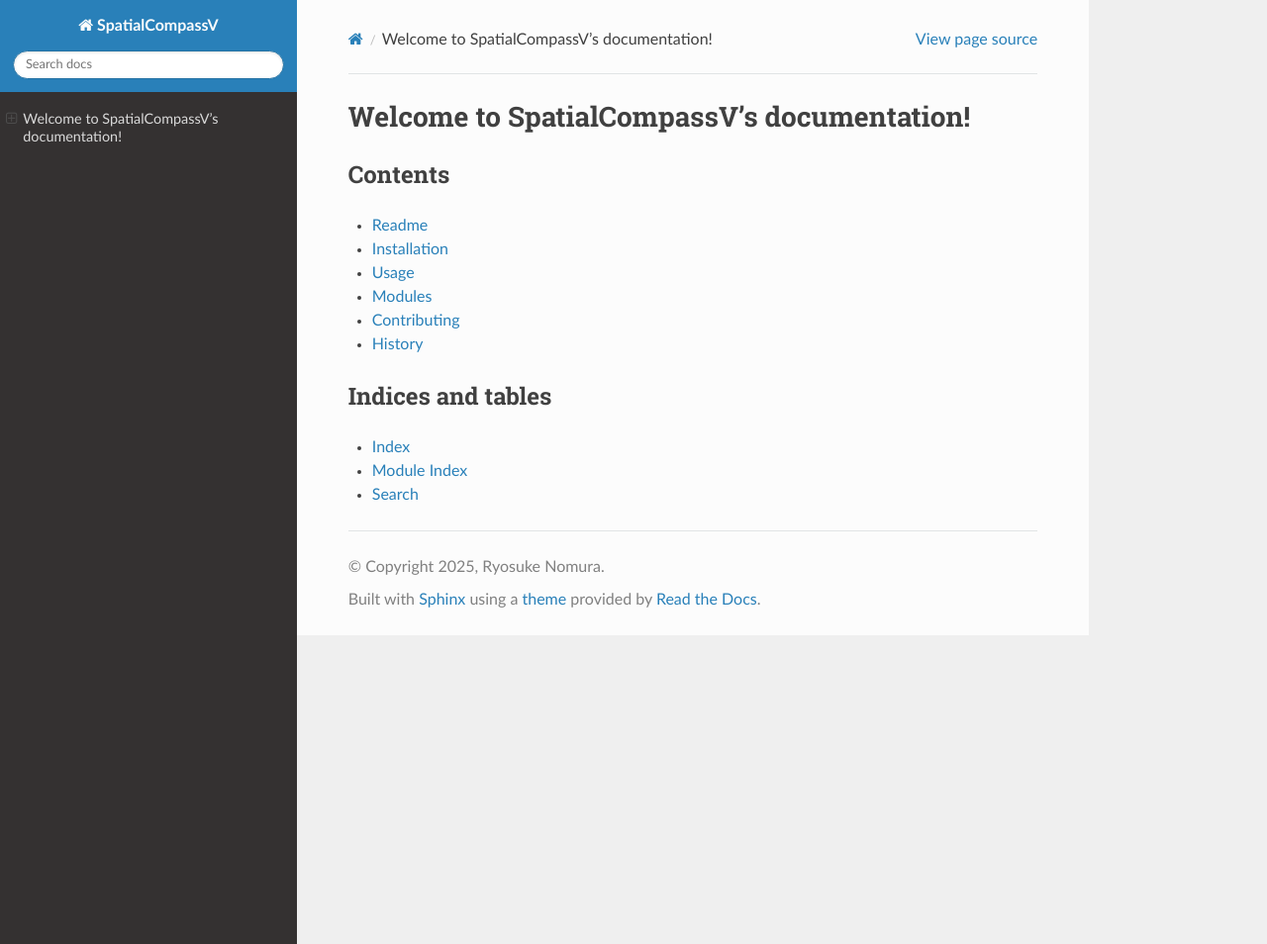
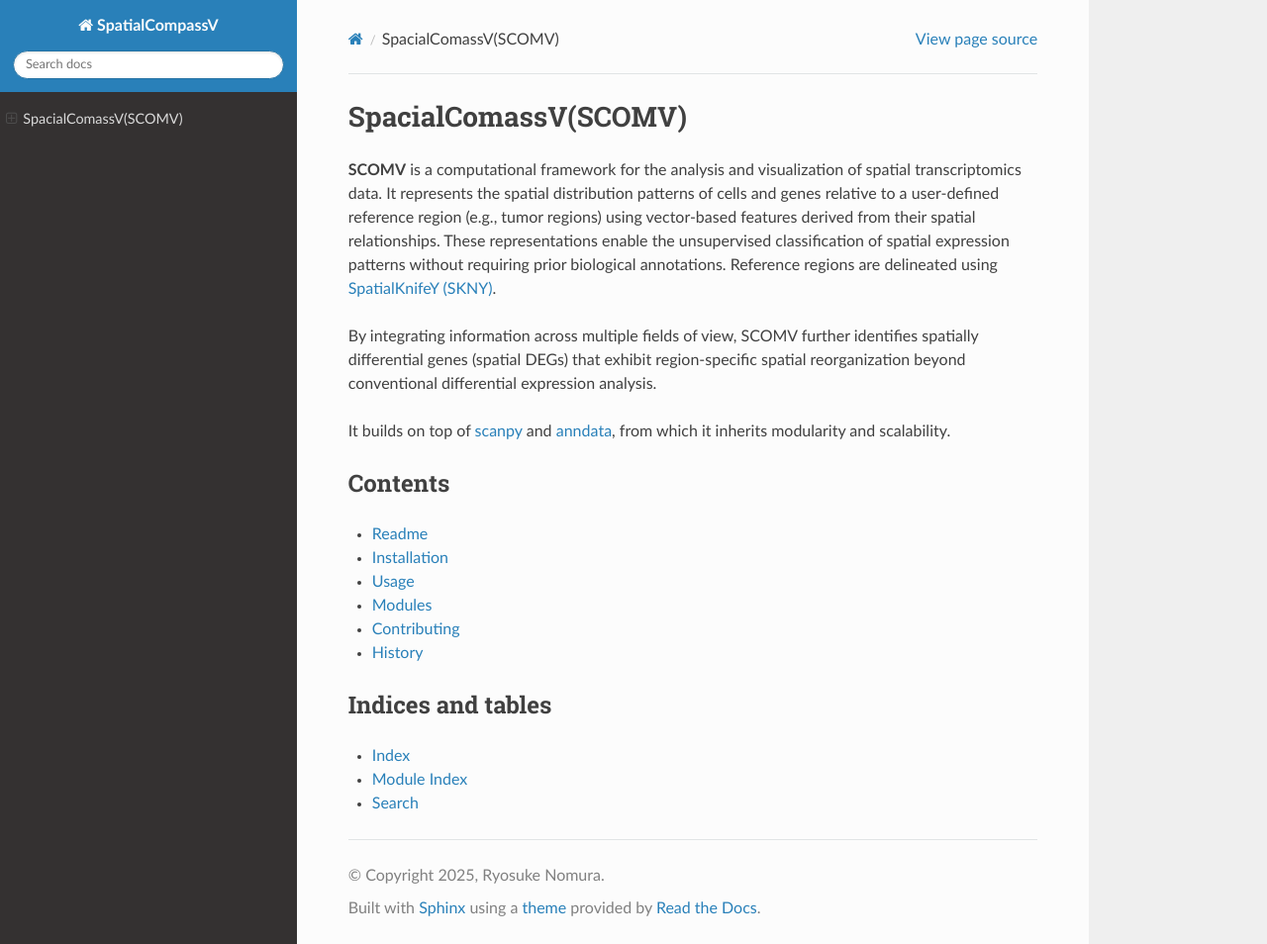
Before and after one commit to RyosukeNomural/SpatialCompassV, a Sphinx documentation site: the page built from docs/source/index.md, in a window 1280 px wide and 954 px high. Shown: the whole window at 99% size. Built offline with Sphinx 7.4.7 and the Read the Docs theme 3.1.0, drawn with Linux system fonts in a browser that asks for light colours.

Commit message:
Update index.md

```diff
--- a/docs/source/index.md
+++ b/docs/source/index.md
@@ -1,4 +1,14 @@
-# Welcome to SpatialCompassV's documentation!
+# SpacialComassV(SCOMV)
+
+**SCOMV** is a computational framework for the analysis and visualization of spatial transcriptomics data.
+It represents the spatial distribution patterns of cells and genes relative to a user-defined reference region (e.g., tumor regions) using vector-based features derived from their spatial relationships.
+These representations enable the unsupervised classification of spatial expression patterns without requiring prior biological annotations. Reference regions are delineated using [SpatialKnifeY (SKNY)](https://skny.readthedocs.io/).
+
+
+By integrating information across multiple fields of view, SCOMV further identifies spatially differential genes (spatial DEGs) that exhibit region-specific spatial reorganization beyond conventional differential expression analysis.
+
+It builds on top of [scanpy](https://scanpy.readthedocs.io/en/stable/) and [anndata](https://anndata.readthedocs.io/en/stable/), from which it inherits modularity and scalability.
+
 
 ## Contents
 
```
